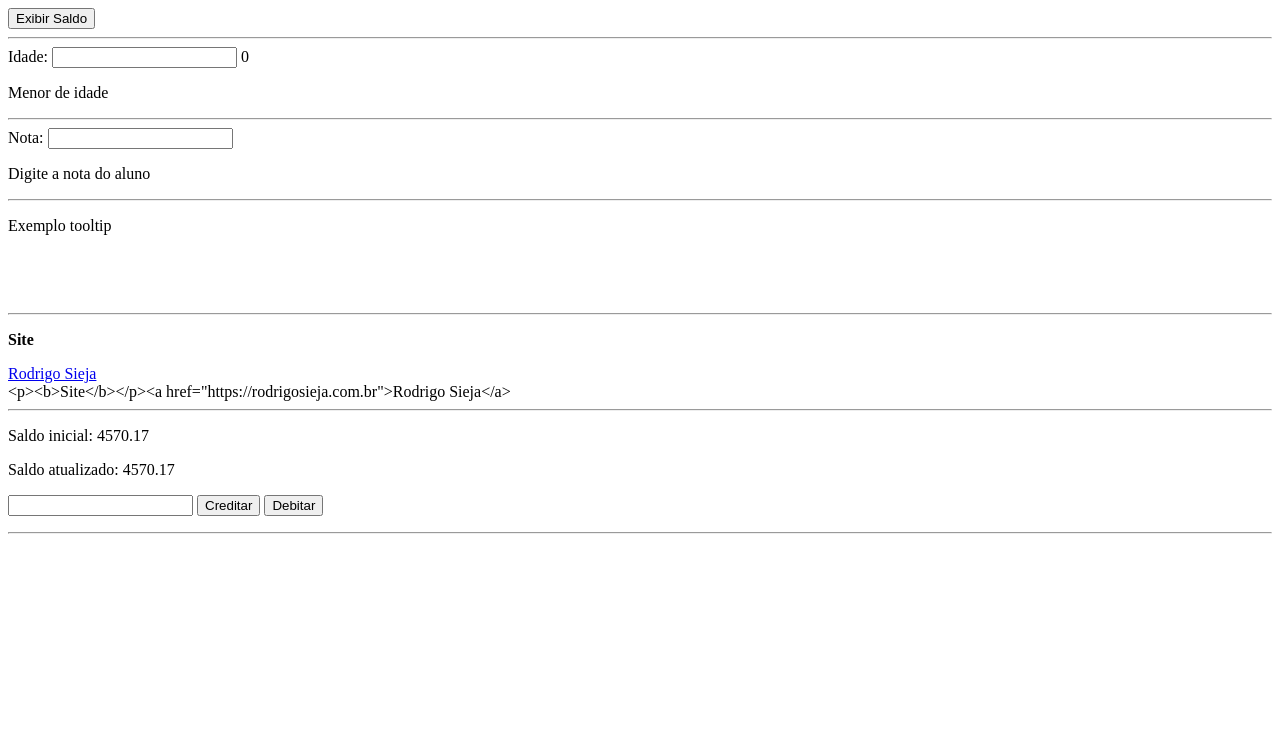
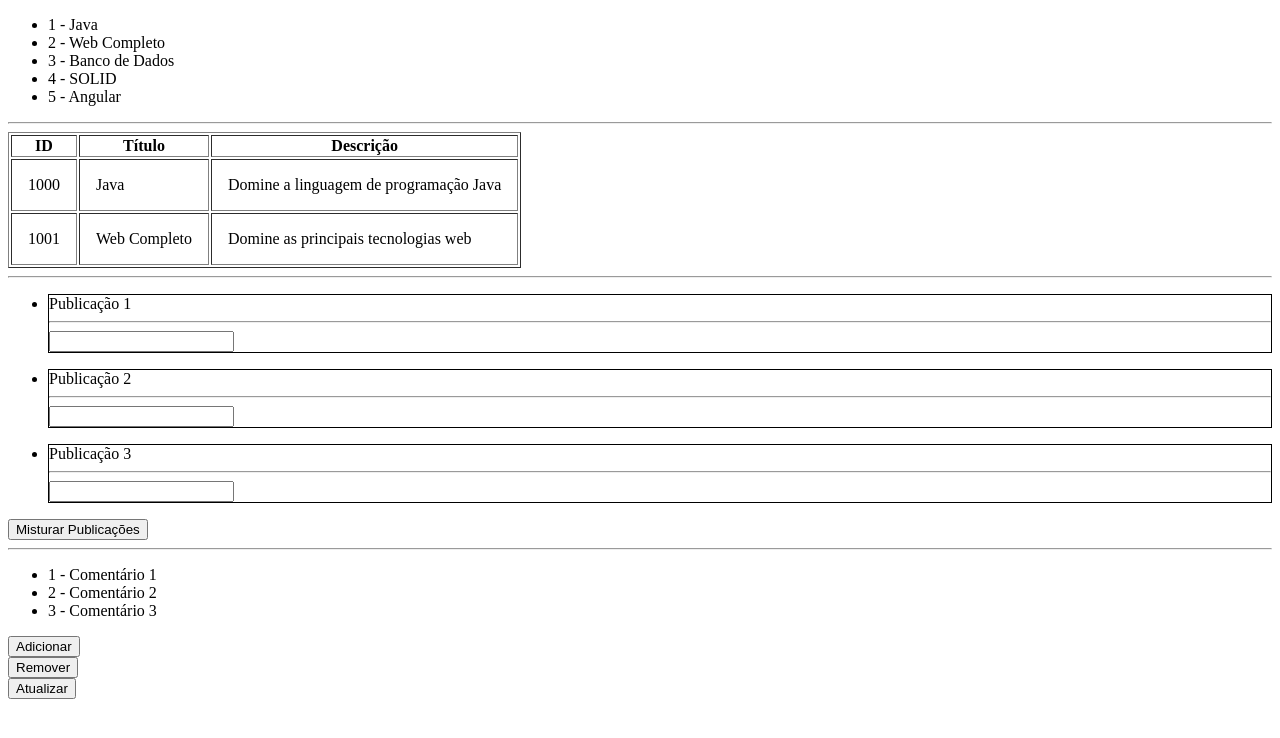
Before and after one commit to rodrigo815/udemy-vue2-vue3-vuex, a plain HTML site: page index.html in a window 1280 px wide. Drawn offline with Linux system fonts and the light colour scheme.

Commit message:
Diretiva v-for

```diff
--- a/index.html
+++ b/index.html
@@ -25,12 +25,15 @@
             font-style: italic;
             text-size-adjust: auto;
         }
+
+        td {
+            padding: 1em;
+        }
     </style>
 </head>
 <body>
     <div id="app">
-        <!-- v-if simples -->
-        <!-- não é renderizado no DOM -->
+        <!--
         <button @click="exibirSaldo = !exibirSaldo">
             <span v-if="!exibirSaldo">Exibir Saldo</span>
             <span v-if="exibirSaldo">Ocultar Saldo</span>
@@ -41,14 +44,12 @@
 
         <hr>
 
-        <!-- v-if e v-else -->
         Idade: <input type="text" id="inputIdade" @blur="setIdade()"> {{ idade }}
         <p v-if="idade < 18">Menor de idade</p>
         <p v-else>Maior de idade</p>
 
         <hr>
 
-        <!-- v-if, v-else-if e v-else -->
         Nota: <input type="text" id="inputNota" @blur="setNota()">
         <p v-if="nota == ''">Digite a nota do aluno</p>
         <p v-else-if="nota > 6 && nota <= 10">Aluno aprovado</p>
@@ -58,8 +59,6 @@
 
         <hr>
 
-        <!-- v-show -->
-        <!-- renderizado no DOM -->
         <p @mouseover="exibirTextoAjuda = true" @mouseout="exibirTextoAjuda = false">Exemplo tooltip</p>
         <div class="tooltip" v-show="exibirTextoAjuda">
             <h4>Título texto ajuda</h4>
@@ -81,25 +80,99 @@
         <button @click="debitar()">Debitar</button>
         <p v-text="mensagem"></p>
 
+        <hr> -->
+
+        <ul>
+            <li v-for="(curso, key) in cursos">{{ key+1 }} - {{ curso }}</li>
+        </ul>
+
         <hr>
 
+        <table border="1">
+            <thead>
+                <th>ID</th>
+                <th>Título</th>
+                <th>Descrição</th>
+            </thead>
+            <tbody>
+                <tr v-for="({titulo, descricao}, key) in cursos2">
+                    <td>{{ key }}</td>
+                    <td>{{ titulo }}</td>
+                    <td>{{ descricao }}</td>
+                </tr>
+            </tbody>
+        </table>
 
+        <hr>
+
+        <ul>
+            <li v-for="p in publicacoes" style="border: 1px solid; margin-bottom: 1em;" :key="p.id">
+                <div>
+                    {{ p.publicacao }}
+                    <hr>
+                    <input type="text">
+                </div>
+            </li>
+        </ul>
+
+        <button @click="misturarArray()">Misturar Publicações</button>
+
+        <hr>
+
+        <ul>
+            <li v-for="c in comentarios">{{ c.id }} - {{ c.comentario }}</li>
+        </ul>
+        <button @click="adicionarElemento()">Adicionar</button>
+        <br>
+        <button @click="removerElemento()">Remover</button>
+        <br>
+        <button @click="atualizarElemento()">Atualizar</button>
     </div>
 
     <script>
         const vm = new Vue({ // vm = ViewModel
             el: '#app',
             data: {
-                saldo: 4570.17,
-                exibirSaldo: false,
-                idade: 0,
-                nota: 0,
+                // saldo: 4570.17,
+                // exibirSaldo: false,
+                // idade: 0,
+                // nota: 0,
 
-                exibirTextoAjuda: false,
+                // exibirTextoAjuda: false,
 
-                elementosHTML: '<p><b>Site</b></p><a href="https://rodrigosieja.com.br">Rodrigo Sieja</a>',
+                // elementosHTML: '<p><b>Site</b></p><a href="https://rodrigosieja.com.br">Rodrigo Sieja</a>',
 
-                mensagem: ''
+                // mensagem: '',
+
+                cursos: [
+                    'Java',
+                    'Web Completo',
+                    'Banco de Dados',
+                    'SOLID',
+                    'Angular'
+                ],
+                cursos2: {
+                    1000: {
+                        titulo: 'Java',
+                        descricao: 'Domine a linguagem de programação Java'
+                    },
+                    1001: {
+                        titulo: 'Web Completo',
+                        descricao: 'Domine as principais tecnologias web'
+                    }
+                },
+
+                publicacoes: [
+                    { id: 1, publicacao: 'Publicação 1' },
+                    { id: 2, publicacao: 'Publicação 2' },
+                    { id: 3, publicacao: 'Publicação 3' }
+                ],
+
+                comentarios: [
+                    { id: 1, comentario: 'Comentário 1' },
+                    { id: 2, comentario: 'Comentário 2' },
+                    { id: 3, comentario: 'Comentário 3' }
+                ]
             },
             methods: {
                 setIdade() {
@@ -123,6 +196,27 @@
                     } else {
                         this.mensagem = 'O valor digitado é inválido! Deve ser um número maior que zero!';
                     }
+                },
+                misturarArray() {
+                    let misturado = [];
+
+                    misturado[0] = this.publicacoes[2];
+                    misturado[1] = this.publicacoes[0];
+                    misturado[2] = this.publicacoes[1];
+
+                    this.publicacoes = misturado;
+                },
+                adicionarElemento() {
+                    // this.comentarios[3] = { id: 4 , comentario: 'Novo comentário' };
+                    // console.log(this.comentarios);
+                    this.comentarios.push({ id: 4 , comentario: 'Novo comentário' });
+                },
+                removerElemento() {
+                    this.comentarios.pop();
+                },
+                atualizarElemento() {
+                    let novoComentario = { id: 2 , comentario: 'Comentário 2 atualizado' };
+                    this.$set(this.comentarios, 1, novoComentario);
                 }
             }
         });
```
